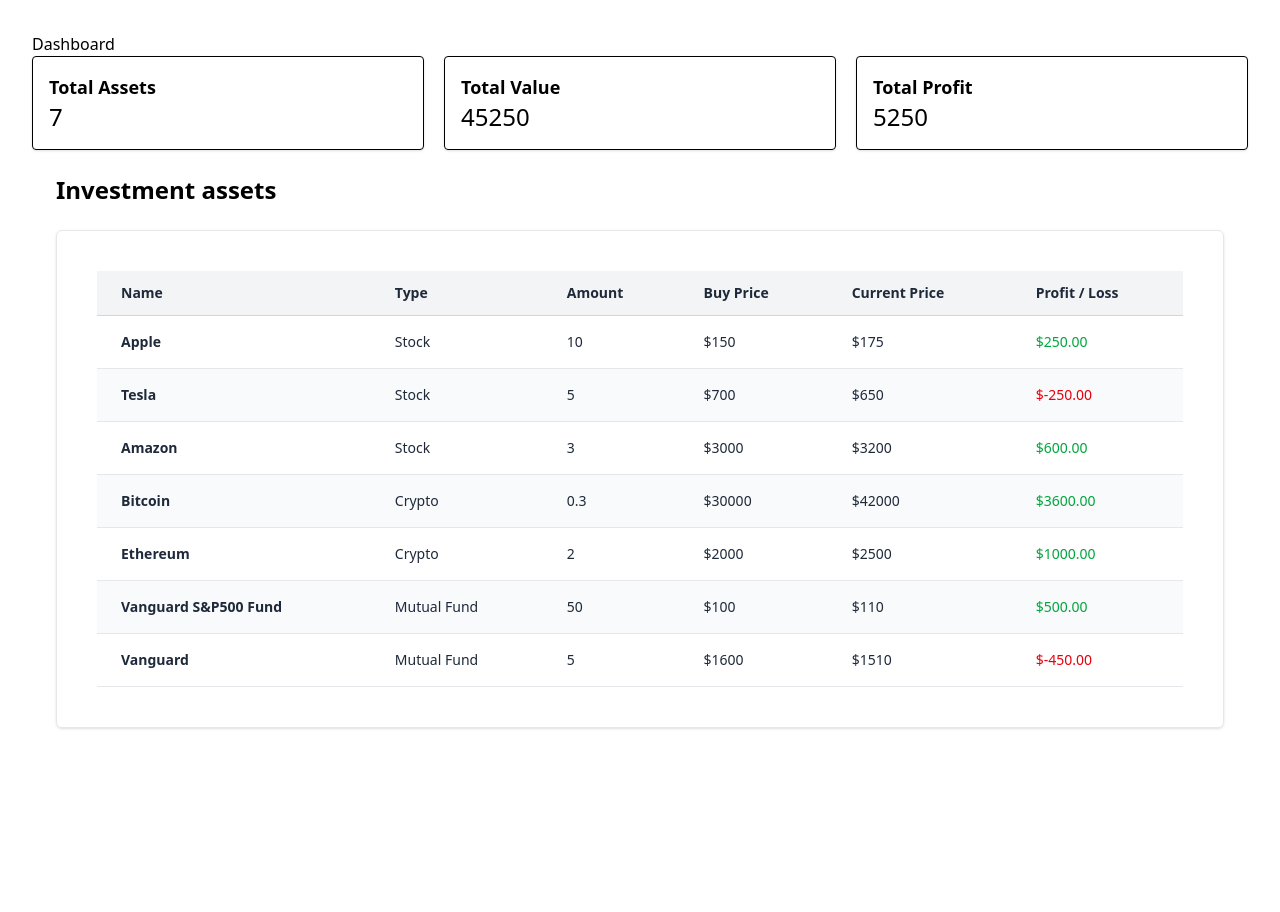
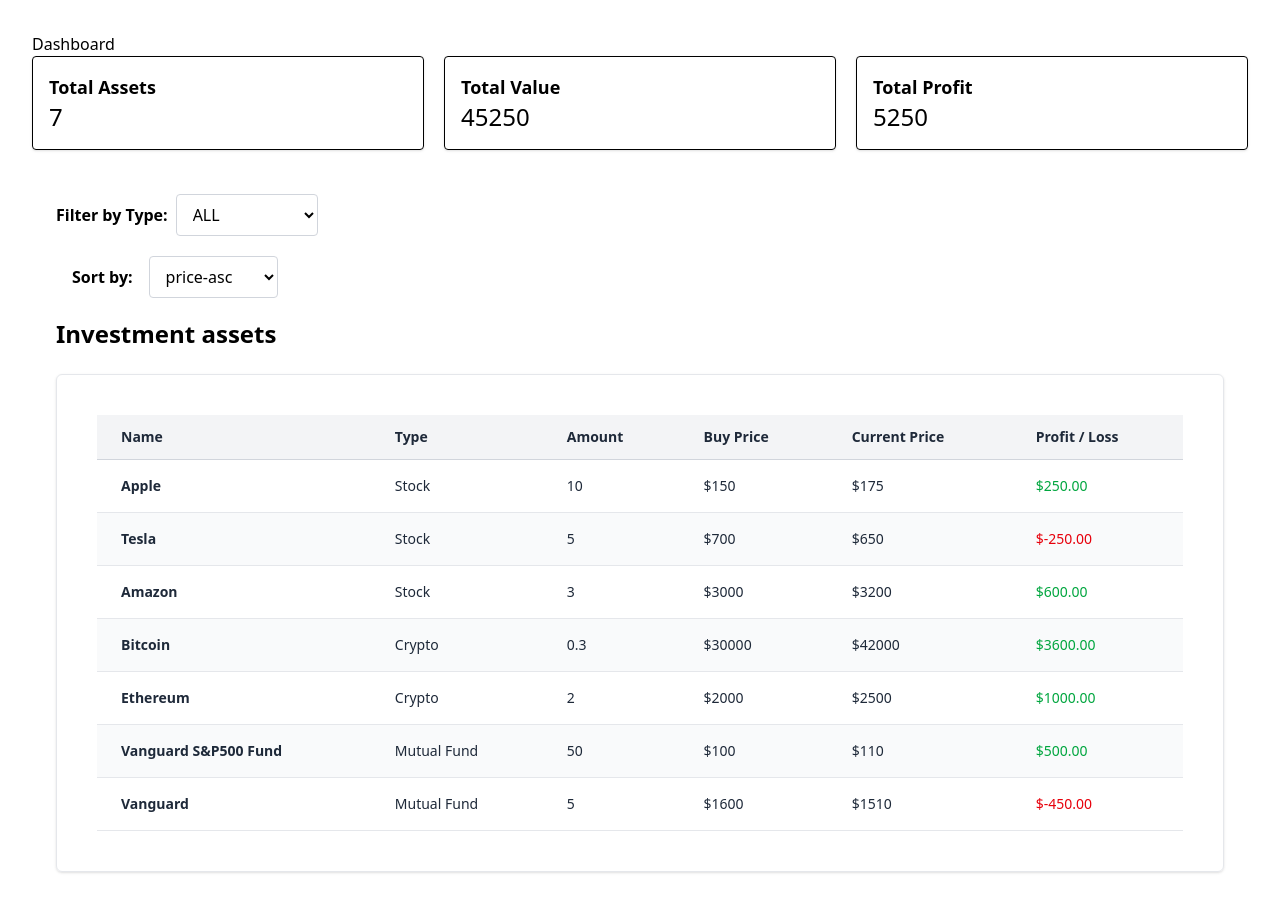
Before and after one commit to Moatasem-osama/meta-software-task, a Next.js app: page /dashboard in a window 1280 px wide. Shown: the top 912 px of the page. Before the commit the page ends 800 px from the top, so only its background shows below. Built offline with nearby package versions, Linux system fonts and the light colour scheme.

Commit message:
add sorting and filtration

```diff
--- a/app/Table.tsx
+++ b/app/Table.tsx
@@ -1,11 +1,59 @@
 "use client";
+
+import { useState  } from "react";
 import assets from "../public/assets/assets.json";
 
 export default function Table() {
+const [sortBy, setSortBy] = useState("none");
+  const [filter, setFilter] = useState("ALL");
+  const filteredAssets =
+    filter === "ALL" ? assets : assets.filter((a) => a.type === filter);
 
 
+const sortedAssets = [...filteredAssets];
+if (sortBy === "price-asc") {
+  sortedAssets.sort((a, b) => a.currentPrice - b.currentPrice);
+} else if (sortBy === "price-desc") {
+  sortedAssets.sort((a, b) => b.currentPrice - a.currentPrice);
+} else if (sortBy === "name-asc") {
+  sortedAssets.sort((a, b) => a.name.localeCompare(b.name));
+} else if (sortBy === "name-desc") {
+  sortedAssets.sort((a, b) => b.name.localeCompare(a.name));
+}
   return (
     <div className="p-6">
+
+      <div className="my-5">
+        <label className="mr-2 font-semibold">Filter by Type:</label>
+
+        <select
+          name="dropdown"
+          id="filtration"
+          value={filter}
+          onChange={(e) => setFilter(e.target.value)}
+          className="border border-gray-300 rounded px-3 py-2"
+        >
+          <option value="ALL">ALL</option>
+          <option value="Stock">Stock</option>
+          <option value="Crypto">Crypto</option>
+          <option value="Mutual Fund">Mutual Fund</option>
+        </select>
+        <div className="my-5">
+          <label className="mx-4 font-semibold">Sort by:</label>
+        <select
+          name="sort"
+          id="sorting"
+          value={sortBy}
+          onChange={(e) => setSortBy(e.target.value)}
+          className="border border-gray-300 rounded px-3 py-2"
+        >
+          <option value="price-asc">price-asc</option>
+          <option value="price-desc">price-desc</option>
+          <option value="name-asc">name-asc</option>
+          <option value="name-desc">name-desc</option>
+        </select>
+        </div>
+      </div>
       <h1 className="text-2xl font-bold mb-6">Investment assets</h1>
 
       <div className="p-10 relative overflow-x-auto shadow-sm rounded-md border border-gray-200">
@@ -22,7 +70,7 @@
           </thead>
 
           <tbody>
-            {assets.map((asset, index) => {
+            {sortedAssets.map((asset, index) => {
               const profit =
                 (asset.currentPrice - asset.buyPrice) * asset.amount;
               return (
```
